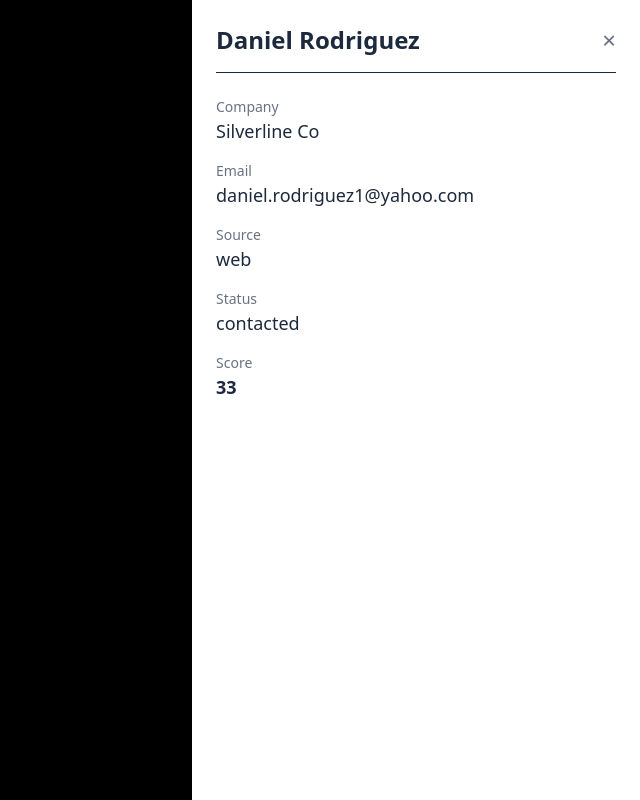
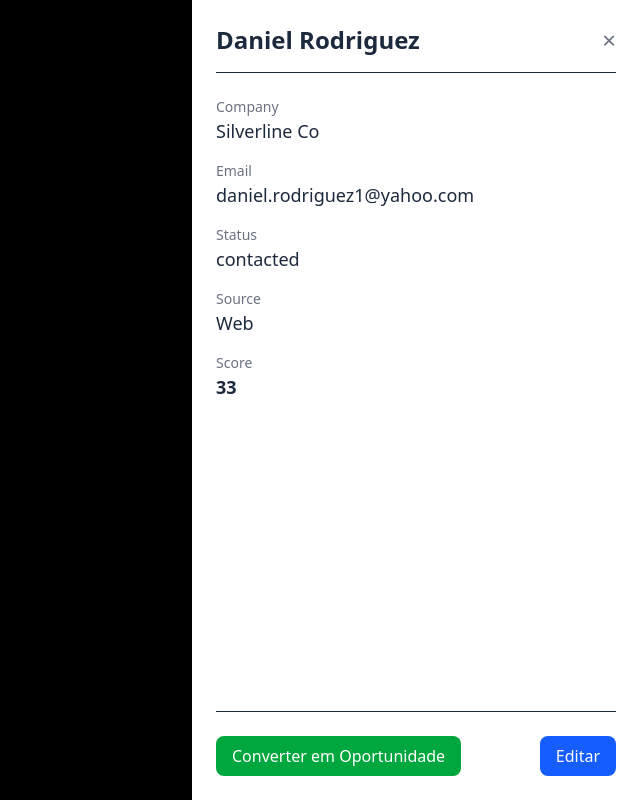
Before and after one commit to nikolasmarlon/mini-seller-console, a React (Vite) app: page / in a window 1280 px wide. Both pictures are taken after a click on the element 640 px from the left and 229 px from the top of the page. Shown: the top 800 px of the page, without its empty margins (640-1280 px from the left). Built offline with nearby package versions, Linux system fonts and the light colour scheme.

Commit message:
Finalizando mvp

```diff
--- a/src/App.tsx
+++ b/src/App.tsx
@@ -1,4 +1,4 @@
-import { LeadsList } from "./components/LeadList";
+import { ConsoleView  } from "./components/ConsoleView";
 
 
 
@@ -7,7 +7,7 @@ export function App() {
 
   return (
     <main className="bg-slate-100 min-h-screen text-slate-800">
-      <LeadsList />
+      <ConsoleView  />
     </main>
   )
 }
--- a/src/components/LeadList.tsx
+++ b/src/components/ConsoleView.tsx
@@ -1,24 +1,20 @@
 import { useState, useEffect, useMemo } from 'react';
-import type { Lead, LeadStatus } from '../types';
+import type { Lead, LeadStatus, Opportunity } from '../types';
 import leadsData from '../data/leads.json';
-import { LeadDetailPanel } from './LeadDetailPanel'; // Importamos o painel
+import { LeadDetailPanel } from './LeadDetailPanel';
 
-export function LeadsList() {
+export function ConsoleView() {
   const [leads, setLeads] = useState<Lead[]>([]);
+  const [opportunities, setOpportunities] = useState<Opportunity[]>([]);
   const [isLoading, setIsLoading] = useState<boolean>(true);
-
-  // Estados para os controles de filtro e busca
   const [searchTerm, setSearchTerm] = useState('');
   const [statusFilter, setStatusFilter] = useState<LeadStatus | 'All'>('All');
   const [sortOrder, setSortOrder] = useState<'desc' | 'asc' | null>(null);
-
-  // Estado para controlar qual lead está selecionado para o painel
   const [selectedLead, setSelectedLead] = useState<Lead | null>(null);
 
   useEffect(() => {
+    // Simula o carregamento inicial dos dados
     const timer = setTimeout(() => {
-      // Lembre-se de corrigir seu JSON para ter os status com letra maiúscula
-      // Ex: "New", "Contacted", etc.
       setLeads(leadsData as Lead[]);
       setIsLoading(false);
     }, 1000);
@@ -26,10 +22,10 @@ export function LeadsList() {
     return () => clearTimeout(timer);
   }, []);
 
-  // Lógica para filtrar e ordenar os leads
   const filteredAndSortedLeads = useMemo(() => {
     let result = leads;
 
+    // 1. Lógica de Busca
     if (searchTerm) {
       result = result.filter(
         (lead) =>
@@ -38,10 +34,12 @@ export function LeadsList() {
       );
     }
 
+    // 2. Lógica de Filtro por Status
     if (statusFilter !== 'All') {
       result = result.filter((lead) => lead.status === statusFilter);
     }
 
+    // 3. Lógica de Ordenação
     if (sortOrder) {
       result = [...result].sort((a, b) => {
         return sortOrder === 'desc' ? b.score - a.score : a.score - b.score;
@@ -50,6 +48,29 @@ export function LeadsList() {
 
     return result;
   }, [leads, searchTerm, statusFilter, sortOrder]);
+
+  const handleSaveLead = (updatedLead: Lead) => {
+    setTimeout(() => {
+      setLeads((prevLeads) =>
+        prevLeads.map((lead) =>
+          lead.id === updatedLead.id ? updatedLead : lead
+        )
+      );
+      setSelectedLead(updatedLead);
+    }, 500);
+  };
+
+  const handleConvertToOpportunity = (leadToConvert: Lead) => {
+    const newOpportunity: Opportunity = {
+      id: `opp-${Date.now()}`,
+      name: `${leadToConvert.name}'s Opportunity`,
+      accountName: leadToConvert.company,
+      stage: 'Prospecting',
+    };
+    setOpportunities((prev) => [...prev, newOpportunity]);
+    setLeads((prev) => prev.filter((lead) => lead.id !== leadToConvert.id));
+    setSelectedLead(null);
+  };
 
   if (isLoading) {
     return <div className="p-8">Carregando leads...</div>;
@@ -120,9 +141,39 @@ export function LeadsList() {
         </table>
       </div>
 
+      <div className="mt-12">
+        <h2 className="text-2xl font-bold mb-6">Opportunities</h2>
+        {opportunities.length > 0 ? (
+          <div className="bg-white shadow-md rounded-lg overflow-hidden">
+            <table className="min-w-full leading-normal">
+              <thead>
+                <tr className="bg-gray-100 text-left text-gray-600 uppercase text-sm">
+                  <th className="px-5 py-3 border-b-2 border-gray-200">Opportunity Name</th>
+                  <th className="px-5 py-3 border-b-2 border-gray-200">Account Name</th>
+                  <th className="px-5 py-3 border-b-2 border-gray-200">Stage</th>
+                </tr>
+              </thead>
+              <tbody>
+                {opportunities.map((opp) => (
+                  <tr key={opp.id} className="border-b border-gray-200">
+                    <td className="px-5 py-4"><p className="text-gray-900">{opp.name}</p></td>
+                    <td className="px-5 py-4"><p className="text-gray-900">{opp.accountName}</p></td>
+                    <td className="px-5 py-4"><p className="text-gray-900">{opp.stage}</p></td>
+                  </tr>
+                ))}
+              </tbody>
+            </table>
+          </div>
+        ) : (
+          <p className="text-gray-500">Nenhuma oportunidade criada ainda.</p>
+        )}
+      </div>
+
       <LeadDetailPanel
         lead={selectedLead}
         onClose={() => setSelectedLead(null)}
+        onSave={handleSaveLead}
+        onConvert={handleConvertToOpportunity}
       />
     </div>
   );
--- a/src/components/LeadDetailPanel.tsx
+++ b/src/components/LeadDetailPanel.tsx
@@ -1,61 +1,137 @@
-import type { Lead } from '../types';
+import { useState, useEffect } from 'react';
+import type { Lead, LeadStatus } from '../types';
 
-// Definindo as propriedades que o componente receberá
 interface LeadDetailPanelProps {
-  lead: Lead | null; // O lead selecionado (ou null se nenhum estiver)
-  onClose: () => void; // Função para fechar o painel
+  lead: Lead | null;
+  onClose: () => void;
+  onSave: (updatedLead: Lead) => void;
+  onConvert: (lead: Lead) => void;
 }
 
-export function LeadDetailPanel({ lead, onClose }: LeadDetailPanelProps) {
-  // Se nenhum lead estiver selecionado, não renderiza nada
-  if (!lead) {
-    return null;
+export function LeadDetailPanel({ lead, onClose, onSave, onConvert }: LeadDetailPanelProps) {
+  // Estado para controlar o modo de edição
+  const [isEditing, setIsEditing] = useState(false);
+  // Estado para os dados do formulário
+  const [formData, setFormData] = useState({ email: '', status: 'New' as LeadStatus });
+  // Estado para a mensagem de erro
+  const [error, setError] = useState('');
+
+  // Sincroniza o estado do formulário quando um novo lead é selecionado
+  useEffect(() => {
+    if (lead) {
+      setFormData({ email: lead.email, status: lead.status });
+      setIsEditing(false); // Reseta para o modo de visualização
+      setError(''); // Limpa erros
+    }
+  }, [lead]);
+
+  if (!lead) return null;
+
+  const handleSave = () => {
+    // 1. Validação de Email
+    if (!/^\S+@\S+\.\S+$/.test(formData.email)) {
+      setError('Por favor, insira um e-mail válido.');
+      return;
     }
 
+    // 2. Se for válido, chama a função onSave do pai
+    onSave({ ...lead, ...formData });
+    setError('');
+    setIsEditing(false);
+  };
+
+  const handleCancel = () => {
+    // Reseta o formulário para os dados originais e sai do modo de edição
+    if (lead) {
+      setFormData({ email: lead.email, status: lead.status });
+    }
+    setIsEditing(false);
+    setError('');
+  };
+
   return (
-    // Fundo semi-transparente que cobre a tela inteira
+    <div className="fixed inset-0 bg-black bg-opacity-50 z-40" onClick={onClose}>
       <div
-      className="fixed inset-0 bg-black bg-opacity-50 z-40"
-      onClick={onClose}
-    >
-      {/* O painel em si */}
-      <div
-        className="fixed top-0 right-0 h-full w-full max-w-md bg-white shadow-xl z-50 p-6 transform transition-transform duration-300 ease-in-out"
-        // Impede que o clique dentro do painel feche o painel
+        className="fixed top-0 right-0 h-full w-full max-w-md bg-white shadow-xl z-50 p-6 flex flex-col"
         onClick={(e) => e.stopPropagation()}
       >
-        {/* Cabeçalho do Painel */}
+        <div className="flex-grow">
           <div className="flex justify-between items-center border-b pb-4 mb-6">
             <h2 className="text-2xl font-bold">{lead.name}</h2>
-          <button
-            onClick={onClose}
-            className="text-gray-500 hover:text-gray-800 text-2xl"
-          >
-            &times; {/* Isso é um 'X' para fechar */}
-          </button>
+            <button onClick={onClose} className="text-gray-500 hover:text-gray-800 text-2xl">&times;</button>
           </div>
 
-        {/* Corpo com os detalhes */}
           <div className="space-y-4">
             <div>
               <p className="text-sm text-gray-500">Company</p>
               <p className="text-lg">{lead.company}</p>
             </div>
+
             <div>
               <p className="text-sm text-gray-500">Email</p>
+              {isEditing ? (
+                <input
+                  type="email"
+                  value={formData.email}
+                  onChange={(e) => setFormData({ ...formData, email: e.target.value })}
+                  className="text-lg border border-gray-300 rounded-md w-full p-2"
+                />
+              ) : (
                 <p className="text-lg">{lead.email}</p>
+              )}
             </div>
+
+            <div>
+              <p className="text-sm text-gray-500">Status</p>
+              {isEditing ? (
+                <select
+                  value={formData.status}
+                  onChange={(e) => setFormData({ ...formData, status: e.target.value as LeadStatus })}
+                  className="text-lg border border-gray-300 rounded-md w-full p-2"
+                >
+                  <option value="New">New</option>
+                  <option value="Contacted">Contacted</option>
+                  <option value="Qualified">Qualified</option>
+                  <option value="Unqualified">Unqualified</option>
+                </select>
+              ) : (
+                <p className="text-lg">{lead.status}</p>
+              )}
+            </div>
+
             <div>
               <p className="text-sm text-gray-500">Source</p>
               <p className="text-lg">{lead.source}</p>
             </div>
             <div>
-            <p className="text-sm text-gray-500">Status</p>
-            <p className="text-lg">{lead.status}</p>
-          </div>
-          <div>
               <p className="text-sm text-gray-500">Score</p>
               <p className="text-lg font-semibold">{lead.score}</p>
+            </div>
+
+            {error && <p className="text-sm text-red-500 mt-2">{error}</p>}
+          </div>
+        </div>
+
+        <div className="flex-shrink-0 mt-8 border-t pt-6 flex justify-between items-center">
+          <div>
+            {!isEditing && (
+              <button
+                onClick={() => onConvert(lead)}
+                className="px-4 py-2 bg-green-600 text-white rounded-lg hover:bg-green-700"
+              >
+                Converter em Oportunidade
+              </button>
+            )}
+          </div>
+          <div className="flex space-x-4">
+            {isEditing ? (
+              <>
+                <button onClick={handleCancel} className="px-4 py-2 bg-gray-200 text-gray-700 rounded-lg hover:bg-gray-300">Cancelar</button>
+                <button onClick={handleSave} className="px-4 py-2 bg-blue-600 text-white rounded-lg hover:bg-blue-700">Salvar</button>
+              </>
+            ) : (
+              <button onClick={() => setIsEditing(true)} className="px-4 py-2 bg-blue-600 text-white rounded-lg hover:bg-blue-700">Editar</button>
+            )}
           </div>
         </div>
       </div>
--- a/src/data/leads.json
+++ b/src/data/leads.json
@@ -4,7 +4,7 @@
     "name": "Daniel Rodriguez",
     "company": "Silverline Co",
     "email": "daniel.rodriguez1@yahoo.com",
-    "source": "web",
+    "source": "Web",
     "score": 33,
     "status": "contacted"
   },
@@ -15,7 +15,7 @@
     "email": "joshua.perez2@outlook.com",
     "source": "event",
     "score": 99,
-    "status": "new"
+    "status": "NEw"
   },
   {
     "id": "lead-3",
--- a/src/types/index.ts
+++ b/src/types/index.ts
@@ -11,3 +11,11 @@ export type Lead = {
   score: number;
   status: LeadStatus;
 };
+
+export type Opportunity = {
+  id: string;
+  name: string; // Vem do lead.name
+  accountName: string; // Vem do lead.company
+  stage: 'Prospecting' | 'Qualification' | 'Closed Won' | 'Closed Lost';
+  amount?: number;
+};
```
Lines whose indentation alone changed are shown as unchanged.
